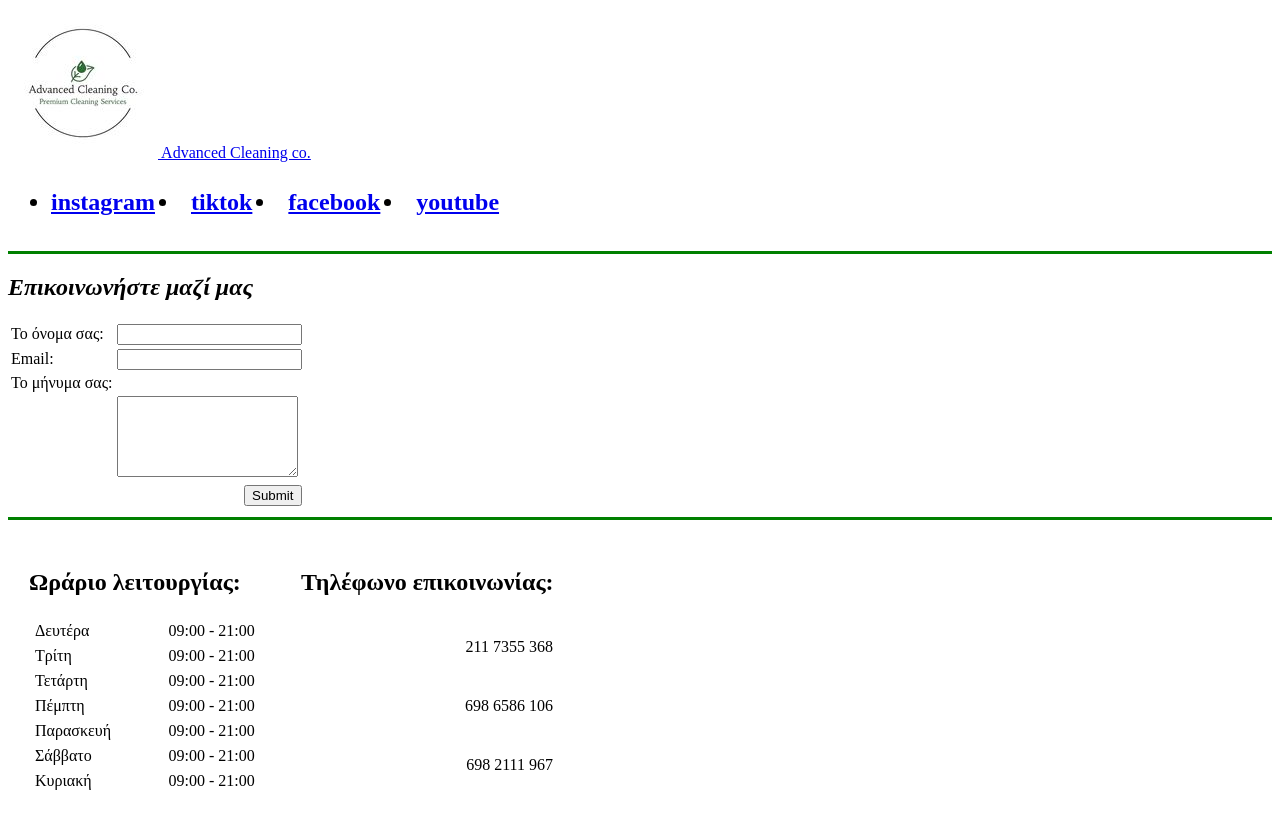
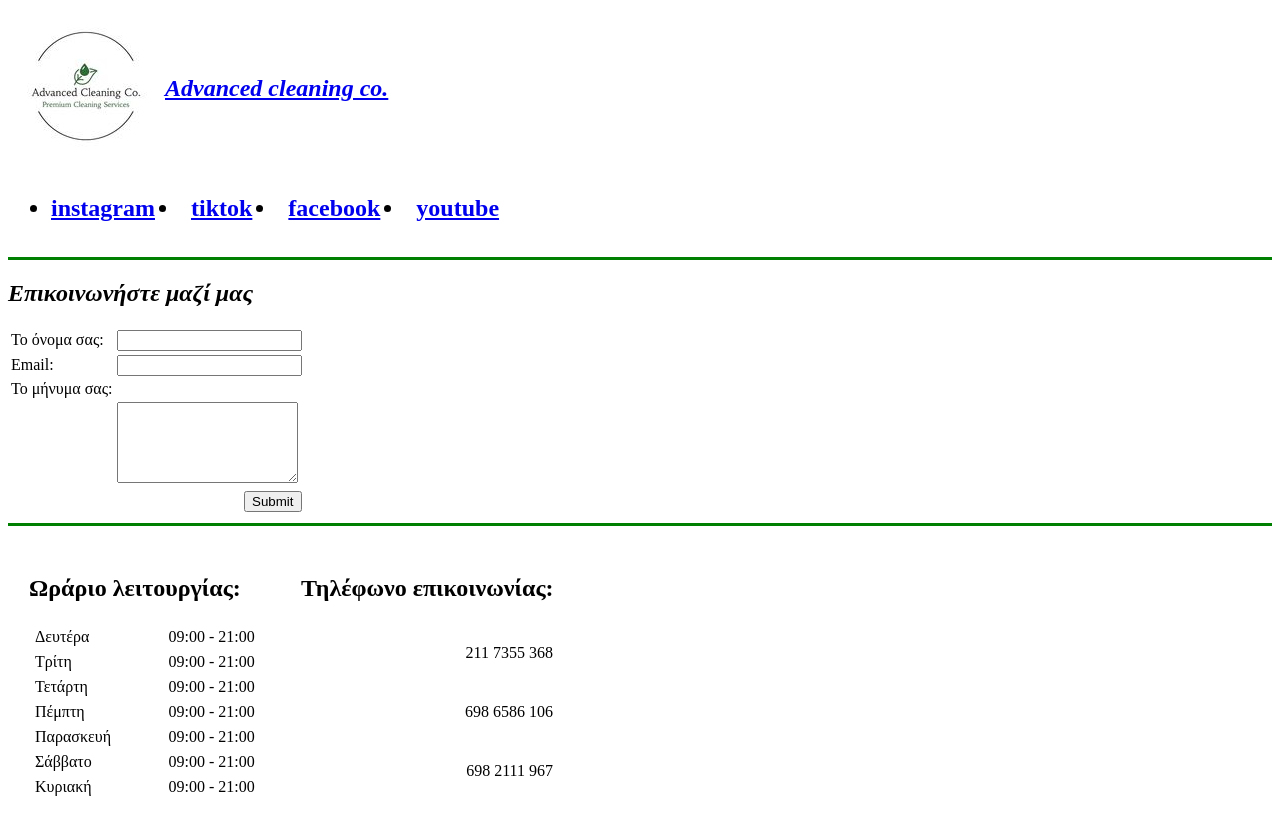
Before and after one commit to roro7noa/Advanced-cleaning, a plain HTML site: page Επικοινωνία.html in a window 1280 px wide. Drawn offline with Linux system fonts and the light colour scheme.

Commit message:
table set

```diff
--- a/Επικοινωνία.html
+++ b/Επικοινωνία.html
@@ -6,8 +6,15 @@
         <title>Επικοινωνία</title>
     </head>
     <body>
-       <a href="index.html"><img src="images/advance cleaning img.jpg"> Advanced Cleaning co.</a>
-        <table><tr><td>
+        <table>
+            <tr>
+                <td>
+                    <a href="index.html"><img src="images/advance cleaning img.jpg"></a></td>
+                <td> <a href="index.html"> <h2><em>Advanced cleaning co.</em></h2></a>
+            </tr>
+        </table>
+        <table>
+            <tr><td>
         <h2><ul>
           <li> <a href="https://www.instagram.com/advanced.cleaning.co/" title="instagram">instagram</a></li> </td></h2>
          <td><h2><li> <a href="https://www.tiktok.com/@advanced_cleaning_co._?is_from_webapp=1&sender_device=pc">tiktok</a></li></h2> </td>
```
